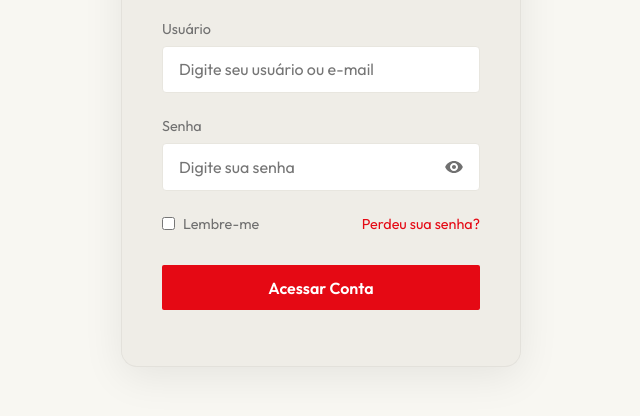
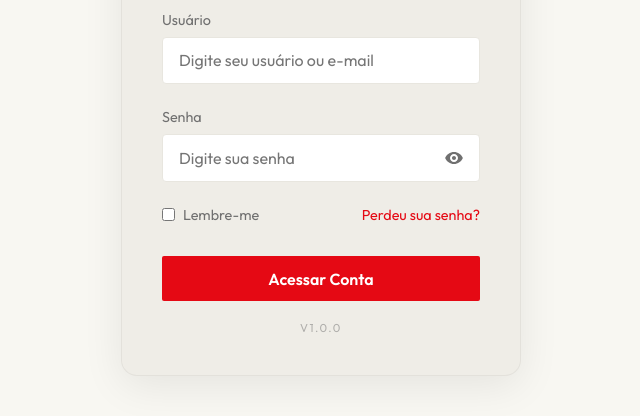
Before and after one commit to marlico77/controle-financeiro, a website: page public/index.html in a window 1280 px wide. Shown: the part 268-684 px from the top of the page, without its empty margins (319-959 px from the left). Drawn offline with nearby package versions, Linux system fonts and the light colour scheme.

Commit message:
feat: add system versioning v1.0.0

```diff
--- a/public/index.html
+++ b/public/index.html
@@ -45,6 +45,7 @@
 
                     <button type="submit" class="btn-primary">Acessar Conta</button>
                     <div id="login-error" class="error-msg"></div>
+                    <div class="system-version">v1.0.0</div>
                 </form>
             </div>
         </section>
@@ -126,6 +127,7 @@
                         </span>
                         Sair
                     </button>
+                    <div class="system-version">v1.0.0</div>
                 </div>
             </nav>
 
--- a/public/style.css
+++ b/public/style.css
@@ -365,6 +365,19 @@ body {
     color: var(--error-color);
     box-shadow: 0 6px 15px rgba(0,0,0,0.3);
     transform: translateY(-1px);
+}
+
+.system-version {
+    font-size: 0.72rem;
+    color: var(--text-dim);
+    text-align: center;
+    margin-top: 1.2rem;
+    letter-spacing: 1.5px;
+    font-weight: 500;
+    opacity: 0.5;
+    text-transform: uppercase;
+    pointer-events: none;
+    user-select: none;
 }
 
 .content {
```
